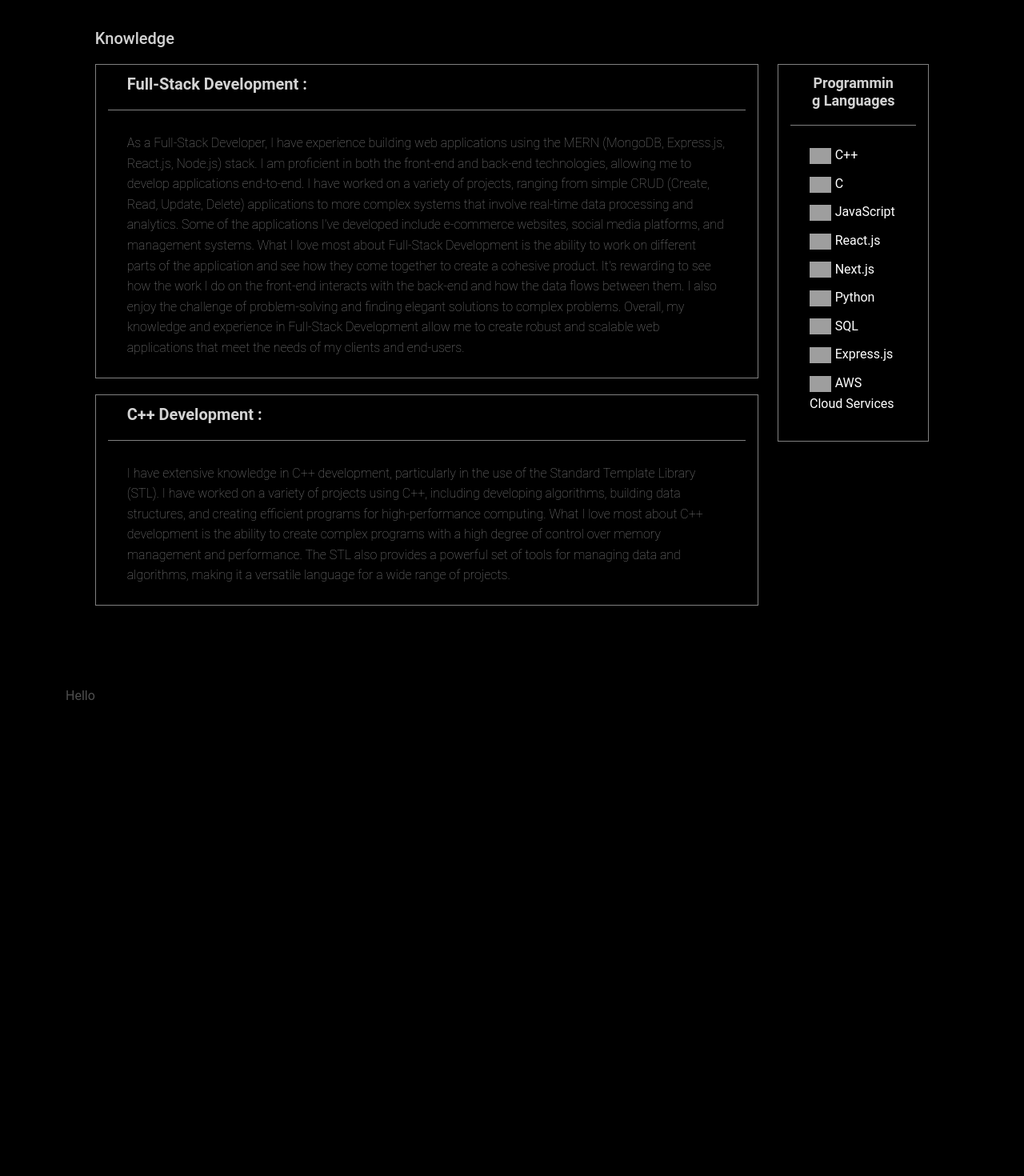
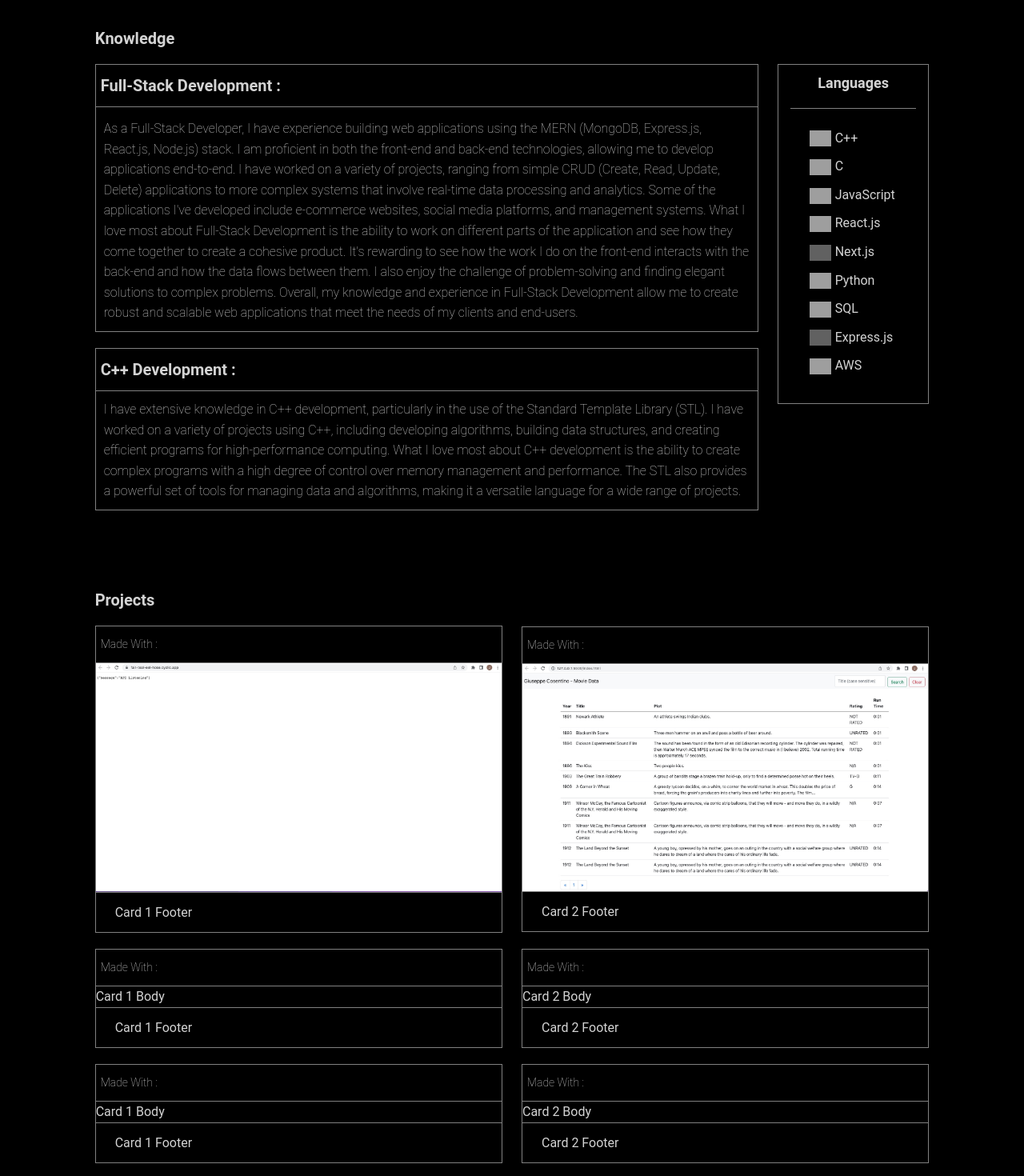
Before and after one commit to joeycose/Portfolio-Website, a Next.js app in the folder my-app/: page / in a window 1280 px wide. Shown: the part 640-2110 px from the top of the page at 80% size. Before the commit the page ends 1523 px from the top, so only its background shows below. Built offline with nearby package versions, Linux system fonts and the light colour scheme; grey boxes are pictures that could not be loaded.

Commit message:
Added Projects Section with Cards

```diff
--- a/my-app/components/HomePage.js
+++ b/my-app/components/HomePage.js
@@ -7,7 +7,7 @@ import { MDBBtn, MDBIcon } from 'mdb-react-ui-kit';
 
 export default function HomePage() {
     return (
-        <Container fluid style={{ paddingTop: '90px', justifyContent: 'center' }}>
+        <Container id="home" fluid style={{ paddingTop: '90px', justifyContent: 'center' }}>
             <Row style={{ justifyContent: 'center' }}>
                 <Col md={8}>
                     <Card className="bg-black text-white border-grey" style={{ height: '104%', paddingRight: '15px', paddingLeft: '15px', border: '1px solid grey', borderRadius: '0px' }}>
@@ -16,14 +16,14 @@ export default function HomePage() {
                             <Card.Text style={{ fontSize: '30px' }}>
                                 <strong style={{ color: 'Lightgrey', }}>Giuseppe Cosentino</strong>.
                             </Card.Text>
-                            <Card.Text style={{ color: 'grey', paddingTop: '16px', fontWeight: 'lighter' }}>
+                            <Card.Text style={{ color: 'Lightgrey', paddingTop: '16px', fontWeight: 'lighter' }}>
                                 I am a dedicated and passionate individual, who is constantly seeking self-improvement in order to gain new skills. I enjoy working in a team environment and will do anything possible to make sure all projects are completed effectively. Through my education at Seneca I have gained knowledge of the Software industry and will continue to work hard while accumulating experience. Below You can find all my Work Experience and Projects.
                             </Card.Text>
                         </Card.Body>
                     </Card>
                 </Col>
                 <Col md={2}>
-                    <Card className="bg-black text-white border-grey" style={{ height: '104%', paddingRight: '15px', paddingLeft: '15px', border: '1px solid grey', borderRadius: '0px' }}>
+                    <Card className="bg-black text-white border-grey" style={{ height: '104%', border: '1px solid grey', borderRadius: '0px' }}>
                         <Card.Body className="text-center">
                             <img variant="top" src="/joe.jpg" className="rounded-circle" style={{ maxWidth: '100%', maxHeight: '100%' }} />
                         </Card.Body>
@@ -55,13 +55,13 @@ export default function HomePage() {
             <Row style={{ justifyContent: 'center', marginBottom: '100px', marginTop: '20px' }}>
                 <Col md={8}>
                     <div className="text-white" style={{ marginTop: '110px' }}>
-                        <h5 style={{ textAlign: 'left', marginBottom: '20px', color: 'Lightgrey' }}> <strong></strong>Knowledge</h5>
-                        <Card className="bg-black border-grey" style={{ paddingRight: '15px', paddingLeft: '15px', border: '1px solid grey', borderRadius: '0px' }}>
-                            <Card.Header style={{ borderBottom: '1px solid grey' }}>
+                        <h5 style={{ textAlign: 'left', marginBottom: '20px', color: 'Lightgrey' }}> <strong>Knowledge</strong></h5>
+                        <Card className="bg-black border-grey" style={{ border: '1px solid grey', borderRadius: '0px' }}>
+                            <Card.Header style={{ borderBottom: '1px solid grey', padding: '6px', marginTop: '8px' }}>
                                 <Card.Title style={{ color: 'Lightgrey' }}> <strong>Full-Stack Development :</strong> </Card.Title>
                             </Card.Header>
-                            <Card.Body>
-                                <Card.Text style={{ color: 'grey', paddingTop: '4px', fontWeight: 'lighter' }}>
+                            <Card.Body style={{ padding: '10px' }}>
+                                <Card.Text style={{ color: 'Lightgrey', paddingTop: '4px', fontWeight: 'lighter' }}>
                                     As a Full-Stack Developer, I have experience building web applications using the MERN (MongoDB, Express.js, React.js, Node.js) stack. I am proficient in both the front-end and back-end technologies, allowing me to develop applications end-to-end.
 
                                     I have worked on a variety of projects, ranging from simple CRUD (Create, Read, Update, Delete) applications to more complex systems that involve real-time data processing and analytics. Some of the applications I've developed include e-commerce websites, social media platforms, and management systems.
@@ -72,12 +72,12 @@ export default function HomePage() {
                                 </Card.Text>
                             </Card.Body>
                         </Card>
-                        <Card className="bg-black border-grey" style={{ paddingRight: '15px', paddingLeft: '15px', border: '1px solid grey', borderRadius: '0px', marginTop: '20px' }}>
-                            <Card.Header style={{ borderBottom: '1px solid grey' }}>
+                        <Card className="bg-black border-grey" style={{ border: '1px solid grey', borderRadius: '0px', marginTop: '20px' }}>
+                            <Card.Header style={{ borderBottom: '1px solid grey', padding: '6px', marginTop: '8px' }}>
                                 <Card.Title style={{ color: 'Lightgrey' }}> <strong>C++ Development :</strong> </Card.Title>
                             </Card.Header>
-                            <Card.Body>
-                                <Card.Text style={{ color: 'grey', paddingTop: '4px', fontWeight: 'lighter' }}>
+                            <Card.Body style={{ padding: '10px' }}>
+                                <Card.Text style={{ color: 'Lightgrey', fontWeight: 'lighter' }}>
                                     I have extensive knowledge in C++ development, particularly in the use of the Standard Template Library (STL). I have worked on a variety of projects using C++, including developing algorithms, building data structures, and creating efficient programs for high-performance computing.
 
                                     What I love most about C++ development is the ability to create complex programs with a high degree of control over memory management and performance. The STL also provides a powerful set of tools for managing data and algorithms, making it a versatile language for a wide range of projects.
@@ -89,9 +89,9 @@ export default function HomePage() {
                 <Col md={2}>
                     <Card className="bg-black text-white border-grey" style={{ paddingRight: '15px', paddingLeft: '15px', border: '1px solid grey', marginTop: '154px', borderRadius: '0px' }}>
                         <Card.Header style={{ borderBottom: '1px solid grey', textAlign: 'center' }}>
-                            <Card.Title style={{ color: 'Lightgrey', fontSize: '18px' }}> <strong>Programming Languages</strong></Card.Title>
+                            <Card.Title style={{ color: 'Lightgrey', fontSize: '18px' }}> <strong>Languages</strong></Card.Title>
                         </Card.Header>
-                        <Card.Body style={{ display: 'flex', flexDirection: 'column', alignItems: 'flex-start' }}>
+                        <Card.Body style={{ display: 'flex', flexDirection: 'column', alignItems: 'flex-start', color: 'Lightgrey' }}>
                             <div style={{ paddingBottom: '10px' }}>
                                 <img src="https://cdn.jsdelivr.net/gh/devicons/devicon/icons/cplusplus/cplusplus-original.svg" alt="C++" style={{ height: '20px', marginRight: '5px' }} />
                                 C++
@@ -109,7 +109,7 @@ export default function HomePage() {
                                 React.js
                             </div>
                             <div style={{ paddingBottom: '10px' }}>
-                                <img src="https://cdn.jsdelivr.net/gh/devicons/devicon/icons/nextjs/nextjs-original.svg" alt="Next.js" style={{ height: '20px', marginRight: '5px' }} />
+                                <img src="https://cdn.jsdelivr.net/gh/devicons/devicon/icons/nextjs/nextjs-original.svg" alt="Next.js" style={{ height: '20px', marginRight: '5px', filter: 'invert(1)' }} />
                                 Next.js
                             </div>
                             <div style={{ paddingBottom: '10px' }}>
@@ -121,12 +121,12 @@ export default function HomePage() {
                                 SQL
                             </div>
                             <div style={{ paddingBottom: '10px' }}>
-                                <img src="https://cdn.jsdelivr.net/gh/devicons/devicon/icons/express/express-original.svg" alt="Express.js" style={{ height: '20px', marginRight: '5px' }} />
+                                <img src="https://cdn.jsdelivr.net/gh/devicons/devicon/icons/express/express-original.svg" alt="Express.js" style={{ height: '20px', marginRight: '5px', filter: 'invert(1)' }} />
                                 Express.js
                             </div>
                             <div style={{ paddingBottom: '10px' }}>
                                 <img src="https://cdn.jsdelivr.net/gh/devicons/devicon/icons/amazonwebservices/amazonwebservices-original.svg" alt="AWS Cloud Services" style={{ height: '20px', marginRight: '5px' }} />
-                                AWS Cloud Services
+                                AWS
                             </div>
                         </Card.Body>
                     </Card>
--- a/my-app/components/Layout.js
+++ b/my-app/components/Layout.js
@@ -8,8 +8,8 @@ export default function Layout() {
     return <>
     <div style={{background: "black"}}>
     <NavbarMain/>
-    <HomePage/>
-    <ProjectPage/>
+    <HomePage id="home"/>
+    <ProjectPage id="projects"/>
     </div>
     </>
 }
--- a/my-app/components/NavbarMain.js
+++ b/my-app/components/NavbarMain.js
@@ -15,7 +15,7 @@ export default function MainNav() {
     }
 
     const linkStyle = {
-        color: hovered ? "white" : "grey",
+        color: hovered ? "LightGrey" : "grey",
         paddingRight: '20px',
         cursor: 'pointer'
     };
@@ -26,8 +26,8 @@ export default function MainNav() {
                 <Navbar.Toggle className="ml-auto" aria-controls="responsive-navbar-nav" />
                 <Navbar.Collapse id="responsive-navbar-nav">
                     <Nav className="mx-auto" style={{ fontSize: '17px' }}>
-                        <Nav.Link style={linkStyle} onMouseOver={handleMouseOver} onMouseOut={handleMouseOut} href="/">Home</Nav.Link>
-                        <Nav.Link style={linkStyle} onMouseOver={handleMouseOver} onMouseOut={handleMouseOut} href="/projects">Projects</Nav.Link>
+                        <Nav.Link style={linkStyle} onMouseOver={handleMouseOver} onMouseOut={handleMouseOut} href="#home">Home</Nav.Link>
+                        <Nav.Link style={linkStyle} onMouseOver={handleMouseOver} onMouseOut={handleMouseOut} href="#projects">Projects</Nav.Link>
                         <Nav.Link style={linkStyle} onMouseOver={handleMouseOver} onMouseOut={handleMouseOut} href="/contact">Contact</Nav.Link>
                         <Nav.Link style={linkStyle} onMouseOver={handleMouseOver} onMouseOut={handleMouseOut} href="/blog">Blog</Nav.Link>
                     </Nav>
--- a/my-app/components/ProjectPage.js
+++ b/my-app/components/ProjectPage.js
@@ -1,10 +1,97 @@
-import React from 'react';
-import Card from 'react-bootstrap/Card';
-import Col from 'react-bootstrap/Col';
-import Container from 'react-bootstrap/Container';
-import Row from 'react-bootstrap/Row';
-import { MDBBtn, MDBIcon } from 'mdb-react-ui-kit';
+import { Card, Col, Container, Row } from 'react-bootstrap';
+
 
 export default function ProjectPage() {
-    return <><Container>Hello</Container></>
+    return (
+        <Container id="projects" fluid style={{ justifyContent: 'center' }}>
+            <Row style={{ justifyContent: 'center', marginBottom: '10px', marginTop: '20px', alignItems: 'center' }}>
+                <Col md={12}>
+                </Col>
+                <Col md={{ span: 5, offset: 0 }}>
+                    <h5 style={{ textAlign: 'left', marginBottom: '20px', color: 'Lightgrey' }}> <strong>Projects</strong></h5>
+                    <Card className="bg-black border-grey" style={{ border: '1px solid grey', borderRadius: '0px', color: 'Lightgrey' }}>
+                        <Card.Header className="bg-grey" style={{ borderBottom: '1px solid grey', padding: '6px', paddingTop: '14px' }}>
+                            <Card.Title style={{ fontWeight: 'lighter', fontSize: '14px' }}>Made With : </Card.Title>
+                        </Card.Header>
+                        <Card.Body style={{ padding: '0px' }}>
+                            <img src="/API.jpeg" alt="My Image" className="card-image" />
+                        </Card.Body>
+                        <Card.Footer className="bg-grey" style={{ borderTop: '1px solid grey' }}>
+                            Card 1 Footer
+                        </Card.Footer>
+                    </Card>
+
+                </Col>
+                <Col md={5} style={{ marginTop: '44px' }}>
+                    <Card className="bg-black border-grey" style={{ border: '1px solid grey', borderRadius: '0px', color: 'Lightgrey' }}>
+                        <Card.Header className="bg-grey" style={{ borderBottom: '1px solid grey', padding: '6px', paddingTop: '14px' }}>
+                            <Card.Title style={{ fontWeight: 'lighter', fontSize: '14px' }}>Made With : </Card.Title>
+                        </Card.Header>
+                        <Card.Body style={{ padding: '0px' }}>
+                            <img src="/MovieData_website.jpeg" alt="My Image" className="card-image" />
+                        </Card.Body>
+                        <Card.Footer className="bg-grey" style={{ borderTop: '1px solid grey' }}>
+                            Card 2 Footer
+                        </Card.Footer>
+                    </Card>
+                </Col>
+            </Row>
+            <Row style={{ justifyContent: 'center', marginBottom: '10px', marginTop: '20px', alignItems: 'center' }}>
+                <Col md={5}>
+                    <Card className="bg-black border-grey" style={{ border: '1px solid grey', borderRadius: '0px', color: 'Lightgrey' }}>
+                        <Card.Header className="bg-grey" style={{ borderBottom: '1px solid grey', padding: '6px', paddingTop: '14px' }}>
+                            <Card.Title style={{ fontWeight: 'lighter', fontSize: '14px' }}>Made With : </Card.Title>
+                        </Card.Header>
+                        <Card.Body style={{ padding: '0px' }}>
+                            <Card.Text>Card 1 Body</Card.Text>
+                        </Card.Body>
+                        <Card.Footer className="bg-grey" style={{ borderTop: '1px solid grey' }}>
+                            Card 1 Footer
+                        </Card.Footer>
+                    </Card>
+                </Col>
+                <Col md={5}>
+                    <Card className="bg-black border-grey" style={{ border: '1px solid grey', borderRadius: '0px', color: 'Lightgrey' }}>
+                        <Card.Header className="bg-grey" style={{ borderBottom: '1px solid grey', padding: '6px', paddingTop: '14px' }}>
+                            <Card.Title style={{ fontWeight: 'lighter', fontSize: '14px' }}>Made With : </Card.Title>
+                        </Card.Header>
+                        <Card.Body style={{ padding: '0px' }}>
+                            <Card.Text>Card 2 Body</Card.Text>
+                        </Card.Body>
+                        <Card.Footer className="bg-grey" style={{ borderTop: '1px solid grey' }}>
+                            Card 2 Footer
+                        </Card.Footer>
+                    </Card>
+                </Col>
+            </Row>
+            <Row style={{ justifyContent: 'center', marginBottom: '100px', marginTop: '20px', alignItems: 'center' }}>
+                <Col md={5}>
+                    <Card className="bg-black border-grey" style={{ border: '1px solid grey', borderRadius: '0px', color: 'Lightgrey' }}>
+                        <Card.Header className="bg-grey" style={{ borderBottom: '1px solid grey', padding: '6px', paddingTop: '14px' }}>
+                            <Card.Title style={{ fontWeight: 'lighter', fontSize: '14px' }}>Made With : </Card.Title>
+                        </Card.Header>
+                        <Card.Body style={{ padding: '0px' }}>
+                            <Card.Text>Card 1 Body</Card.Text>
+                        </Card.Body>
+                        <Card.Footer className="bg-grey" style={{ borderTop: '1px solid grey' }}>
+                            Card 1 Footer
+                        </Card.Footer>
+                    </Card>
+                </Col>
+                <Col md={5}>
+                    <Card className="bg-black border-grey" style={{ border: '1px solid grey', borderRadius: '0px', color: 'Lightgrey' }}>
+                        <Card.Header className="bg-grey" style={{ borderBottom: '1px solid grey', padding: '6px', paddingTop: '14px' }}>
+                            <Card.Title style={{ fontWeight: 'lighter', fontSize: '14px' }}>Made With : </Card.Title>
+                        </Card.Header>
+                        <Card.Body style={{ padding: '0px' }}>
+                            <Card.Text>Card 2 Body</Card.Text>
+                        </Card.Body>
+                        <Card.Footer className="bg-grey" style={{ borderTop: '1px solid grey' }}>
+                            Card 2 Footer
+                        </Card.Footer>
+                    </Card>
+                </Col>
+            </Row>
+        </Container>
+    );
 }
--- a/my-app/styles/globals.css
+++ b/my-app/styles/globals.css
@@ -1,6 +1,13 @@
 :root {
   background: black;
 }
+
+.card-image {
+  width: 100%;
+  height: 100%;
+  object-fit: cover;
+}
+
 
 @media only screen and (max-width: 768px) {
   /* stack columns in mobile view */
```
Also changed, not shown: my-app/public/API.jpeg (added), my-app/public/MovieData_website.jpeg (added).
